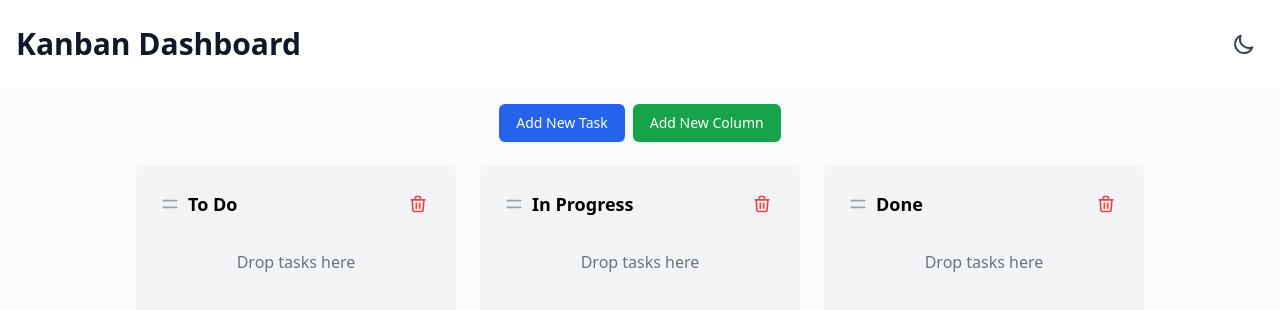
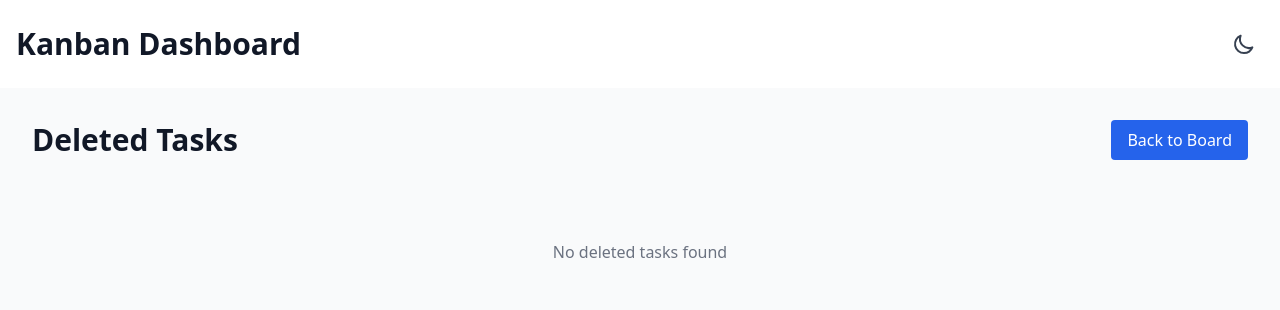
Before and after one commit to Ayoub-Fatmi/KibanaDashboard, a Vue app: page /deleted-tasks in a window 1280 px wide. Shown: the top 310 px of the page. Built offline with nearby package versions, Linux system fonts and the light colour scheme.

Commit message:
added routing (delete functionality)

```diff
--- a/src/App.vue
+++ b/src/App.vue
@@ -1,6 +1,5 @@
 <script setup lang="ts">
 import { onMounted } from 'vue';
-import KanbanBoard from './components/KanbanBoard.vue';
 import { useThemeStore } from './stores/theme';
 
 const themeStore = useThemeStore();
@@ -42,7 +41,7 @@ onMounted(() => {
       </div>
     </header>
     <main>
-      <KanbanBoard />
+      <router-view></router-view>
     </main>
   </div>
 </template>
--- /dev/null
+++ b/src/components/DeletedTasks.vue
@@ -0,0 +1,50 @@
+<script setup lang="ts">
+import { useKanbanStore } from '../stores/kanban';
+import TaskCard from '../components/TaskCard.vue';
+import { format } from 'date-fns';
+
+const store = useKanbanStore();
+
+const formattedDate = (dateString: string) => {
+  return format(new Date(dateString), 'MMM dd, yyyy HH:mm');
+};
+</script>
+
+<template>
+  <div class="min-h-screen bg-gray-50 dark:bg-gray-900 p-8">
+    <div class="max-w-7xl mx-auto">
+      <div class="flex justify-between items-center mb-8">
+        <h1 class="text-3xl font-bold text-gray-900 dark:text-white">Deleted Tasks</h1>
+        <router-link
+          to="/"
+          class="px-4 py-2 bg-blue-600 text-white rounded hover:bg-blue-700"
+        >
+          Back to Board
+        </router-link>
+      </div>
+
+      <div v-if="store.deletedTasks.length === 0" class="text-center py-12">
+        <p class="text-gray-500 dark:text-gray-400">No deleted tasks found</p>
+      </div>
+
+      <div v-else class="grid grid-cols-1 md:grid-cols-2 lg:grid-cols-3 gap-4">
+        <div
+          v-for="task in store.deletedTasks"
+          :key="task.id"
+          class="relative"
+        >
+          <TaskCard :task="task" />
+          <div class="mt-2 text-xs text-gray-500 dark:text-gray-400">
+            Deleted: {{ formattedDate(task.deletedAt) }}
+          </div>
+          <button
+            @click="store.restoreTask(task.id)"
+            class="mt-2 w-full py-1 bg-green-100 dark:bg-green-900 text-green-800 dark:text-green-200 rounded hover:bg-green-200 dark:hover:bg-green-800"
+          >
+            Restore Task
+          </button>
+        </div>
+      </div>
+    </div>
+  </div>
+</template>
--- a/src/components/KanbanBoard.vue
+++ b/src/components/KanbanBoard.vue
@@ -109,6 +109,12 @@ const openColumnForm = () => {
       >
         Add New Column
       </button>
+      <router-link
+        to="/deleted-tasks"
+        class="inline-flex items-center px-4 py-2 border border-transparent text-sm font-medium rounded-md shadow-sm text-white bg-gray-600 hover:bg-gray-700 focus:outline-none focus:ring-2 focus:ring-offset-2 focus:ring-gray-500 dark:focus:ring-offset-gray-800"
+      >
+        View Deleted Tasks ({{ store.deletedTasks.length }})
+      </router-link>
     </div>
 
     <draggable
--- a/src/main.ts
+++ b/src/main.ts
@@ -2,7 +2,10 @@ import { createApp } from 'vue'
 import { createPinia } from 'pinia'
 import './style.css'
 import App from './App.vue'
+import router from './router';
+
 
 const app = createApp(App)
 app.use(createPinia())
+app.use(router);
 app.mount('#app')
--- /dev/null
+++ b/src/router/index.ts
@@ -0,0 +1,24 @@
+import { createRouter, createWebHistory } from 'vue-router';
+import KanbanBoard from '../components/KanbanBoard.vue';
+import DeletedTasks from '../components/DeletedTasks.vue';
+
+const routes = [
+  {
+    path: '/',
+    name: 'board',
+    component: KanbanBoard
+  },
+  {
+    path: '/deleted-tasks',
+    name: 'deleted-tasks',
+    component: DeletedTasks,
+    meta: { title: 'Deleted Tasks' }
+  }
+];
+
+const router = createRouter({
+  history: createWebHistory(),
+  routes
+});
+
+export default router;
--- a/src/stores/kanban.ts
+++ b/src/stores/kanban.ts
@@ -17,9 +17,20 @@ export interface Column {
   tasks: Task[];
 }
 
+export interface DeletedTask extends Task {
+  deletedAt: string;
+}
+
+
 const loadFromLocalStorage = () => {
   const savedData = localStorage.getItem('kanban-data');
   return savedData ? JSON.parse(savedData) : null;
+};
+
+
+const loadDeletedFromLocalStorage = () => {
+  const deletedData = localStorage.getItem('kanban-Deleted-data');
+  return deletedData ? JSON.parse(deletedData) : null;
 };
 
 export const useKanbanStore = defineStore('kanban', () => {
@@ -40,6 +51,16 @@ export const useKanbanStore = defineStore('kanban', () => {
       tasks: []
     }
   ];
+
+  const deletedTasks = ref<DeletedTask[]>(loadDeletedFromLocalStorage()?.deletedTasks || []);
+
+  watch( deletedTasks, (newDeletedTasks) => {
+      localStorage.setItem('kanban-Deleted-data', JSON.stringify({
+        deletedTasks: newDeletedTasks
+      }));
+    },
+    { deep: true }
+  );
 
   const columns = ref<Column[]>(loadFromLocalStorage()?.columns || defaultColumns);
 
@@ -62,12 +83,43 @@ export const useKanbanStore = defineStore('kanban', () => {
     }
   };
 
+  // const deleteTask = (columnId: string, taskId: string) => {
+  //   const column = columns.value.find(col => col.id === columnId);
+  //   if (column) {
+  //     const taskIndex = column.tasks.findIndex(task => task.id === taskId);
+  //     if (taskIndex !== -1) {
+  //       column.tasks.splice(taskIndex, 1);
+  //     }
+  //   }
+  // };
+
   const deleteTask = (columnId: string, taskId: string) => {
     const column = columns.value.find(col => col.id === columnId);
     if (column) {
       const taskIndex = column.tasks.findIndex(task => task.id === taskId);
       if (taskIndex !== -1) {
-        column.tasks.splice(taskIndex, 1);
+        const [deletedTask] = column.tasks.splice(taskIndex, 1);
+        // Add to deleted tasks with timestamp
+        deletedTasks.value.unshift({
+          ...deletedTask,
+          deletedAt: new Date().toISOString()
+        });
+        // Keep only last 50 deleted tasks
+        if (deletedTasks.value.length > 50) {
+          deletedTasks.value.pop();
+        }
+      }
+    }
+  };
+
+  const restoreTask = (taskId: string) => {
+    const taskIndex = deletedTasks.value.findIndex(t => t.id === taskId);
+    if (taskIndex !== -1) {
+      const [task] = deletedTasks.value.splice(taskIndex, 1);
+      const columnId = task.columnId || 'todo';
+      const column = columns.value.find(col => col.id === columnId);
+      if (column) {
+        column.tasks.push(task);
       }
     }
   };
@@ -119,12 +171,14 @@ export const useKanbanStore = defineStore('kanban', () => {
 
   return {
     columns,
+    deletedTasks,
     addTask,
     deleteTask,
     moveTask,
     updateTask,
     addColumn,
     moveColumn,
-    deleteColumn
+    deleteColumn,
+    restoreTask
   };
 });
```
Also changed, not shown: package.json (+8 -7 lines), 1 other file (tests, documents, lock files or other folders).
